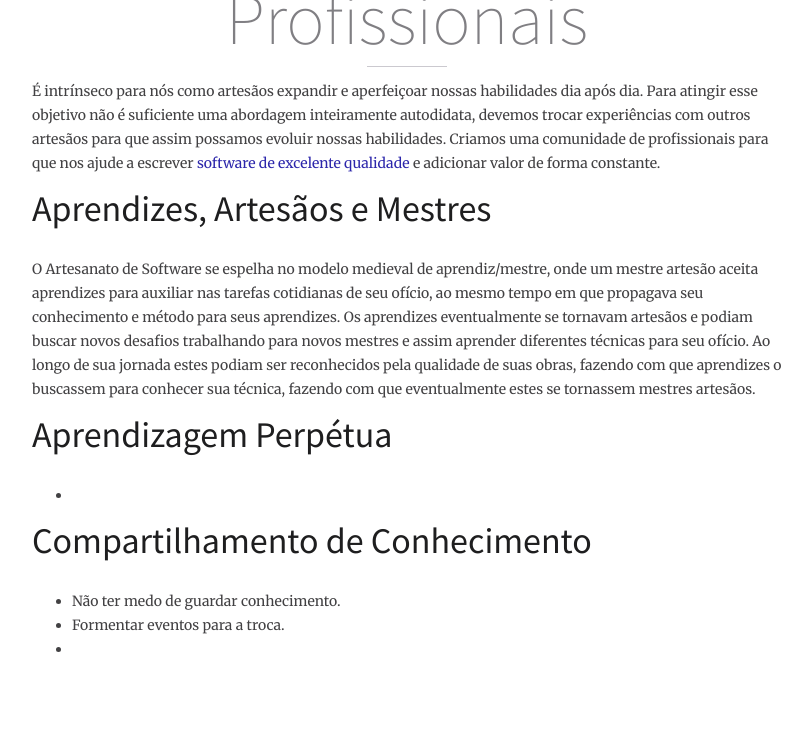
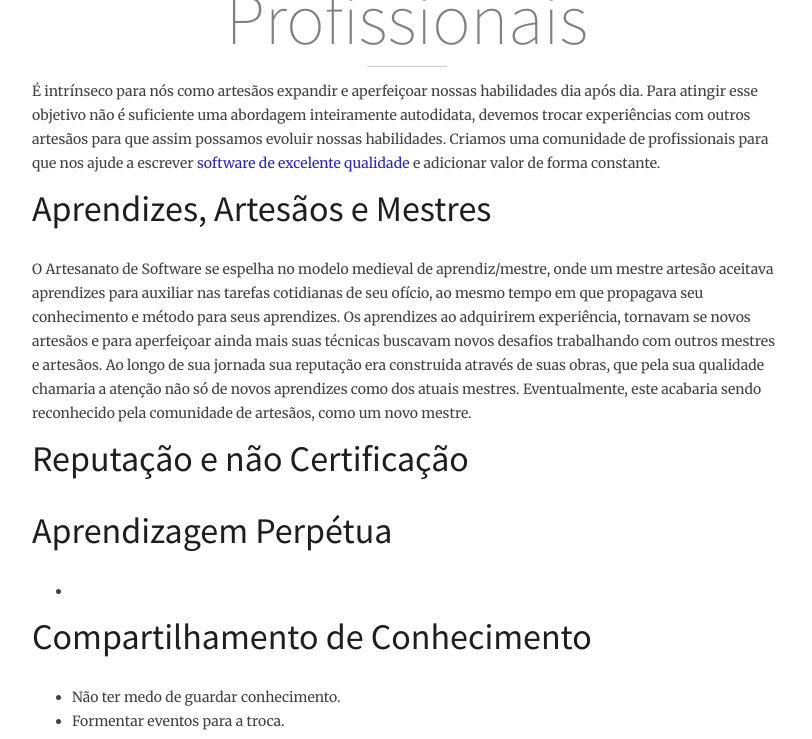
Before and after one commit to bertelledani/ArtesanatoDeSoftwareBrasil.github.io, a Jekyll site: the page built from comunidade-de-profissionais.md, in a window 1280 px wide and 900 px high, scrolled down 701 px, cut to the strip 0-739 px from the top of the window. Shown: the whole strip, without its empty margins (233-1045 px from the left). Built offline with Jekyll 4.4.1, drawn with Linux system fonts in a browser that asks for light colours; nearby versions of some CDN libraries.

Commit message:
Refatoração sobre o modelo de aprendiz

```diff
--- a/comunidade-de-profissionais.md
+++ b/comunidade-de-profissionais.md
@@ -7,7 +7,11 @@ title: Comunidade de Profissionais
 
 # Aprendizes, Artesãos e Mestres
 
-O Artesanato de Software se espelha no modelo medieval de aprendiz/mestre, onde um mestre artesão aceita aprendizes para auxiliar nas tarefas cotidianas de seu ofício, ao mesmo tempo em que propagava seu conhecimento e método para seus aprendizes. Os aprendizes eventualmente se tornavam artesãos e podiam buscar novos desafios trabalhando para novos mestres e assim aprender diferentes técnicas para seu ofício. Ao longo de sua jornada estes podiam ser reconhecidos pela qualidade de suas obras, fazendo com que aprendizes o buscassem para conhecer sua técnica, fazendo com que eventualmente estes se tornassem mestres artesãos.
+O Artesanato de Software se espelha no modelo medieval de aprendiz/mestre, onde um mestre artesão aceitava aprendizes para auxiliar nas tarefas cotidianas de seu ofício, ao mesmo tempo em que propagava seu conhecimento e método para seus aprendizes. Os aprendizes ao adquirirem experiência, tornavam se novos artesãos e para aperfeiçoar ainda mais suas técnicas buscavam novos desafios trabalhando com outros mestres e artesãos. Ao longo de sua jornada sua reputação era construida através de suas obras, que pela sua qualidade chamaria a atenção não só de novos aprendizes como dos atuais mestres. Eventualmente, este acabaria sendo reconhecido pela comunidade de artesãos, como um novo mestre.
+
+# Reputação e não Certificação
+
+
 
 # Aprendizagem Perpétua
 
@@ -17,4 +21,3 @@ O Artesanato de Software se espelha no modelo medieval de aprendiz/mestre, onde
 
 - Não ter medo de guardar conhecimento.
 - Formentar eventos para a troca.
--
```
